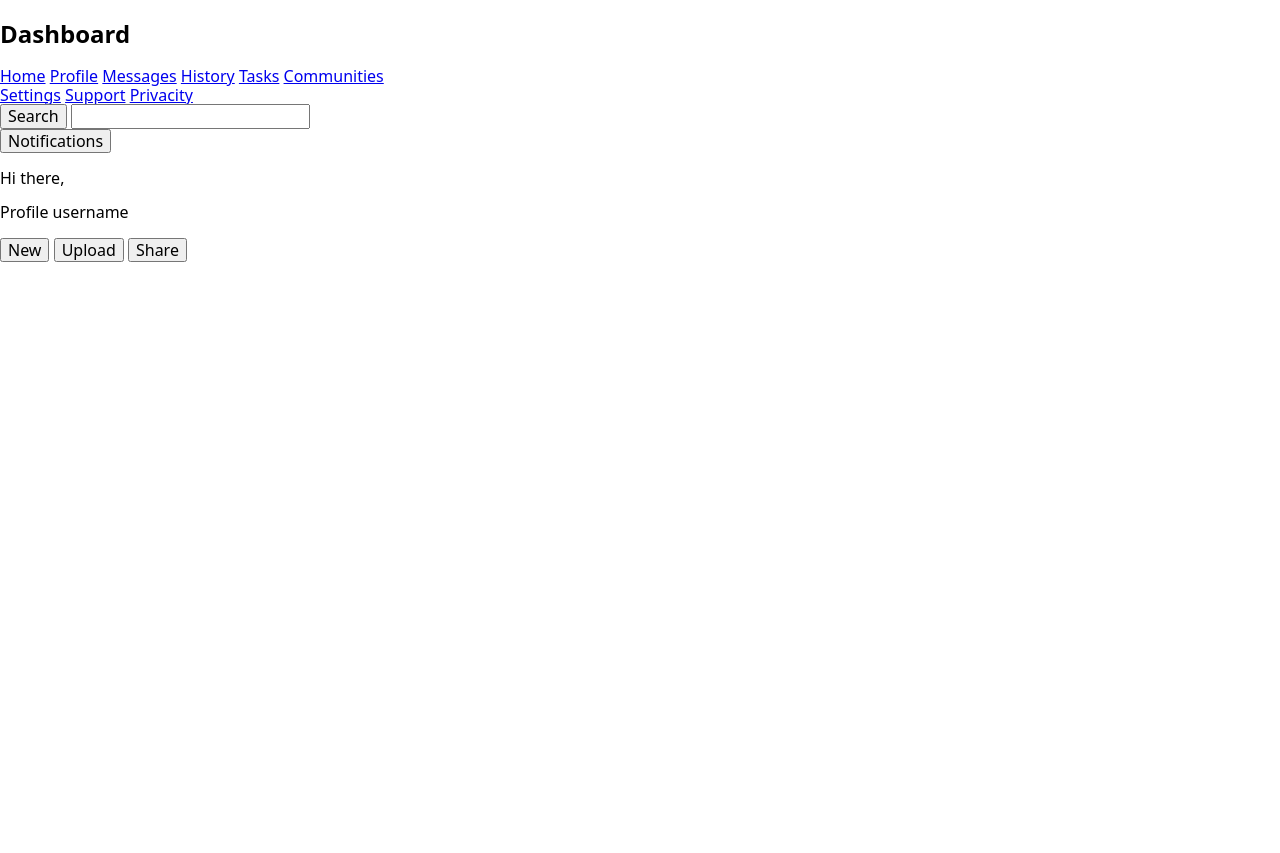
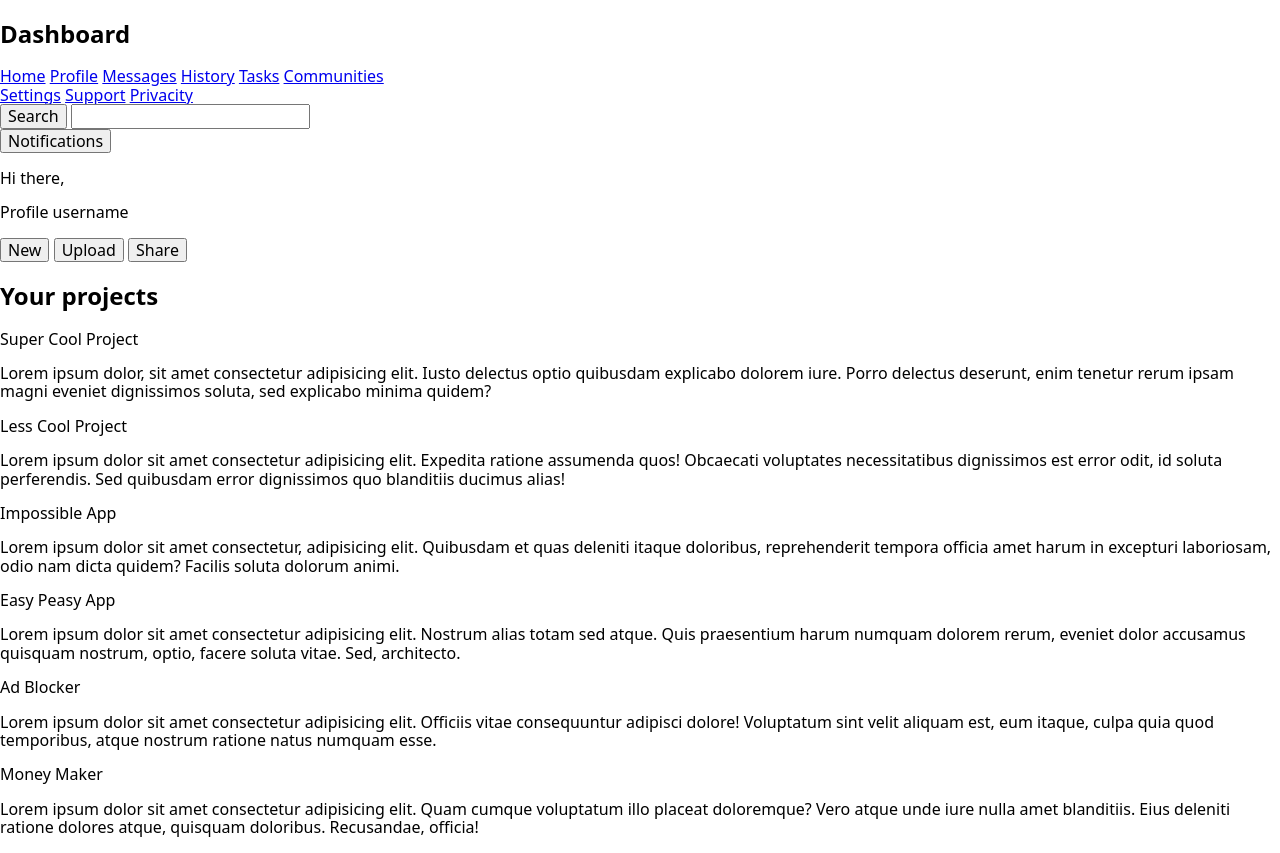
Before and after one commit to It-is-Michel/Odin-Admin-Dashboard, a website: page index.html in a window 1280 px wide. Before the commit the page ends 800 px from the top, so only its background shows below. Drawn offline with nearby package versions, Linux system fonts and the light colour scheme.

Commit message:
feat: Add projects section

```diff
--- a/index.html
+++ b/index.html
@@ -62,6 +62,42 @@
 
     <main class="main">
 
+      <section class="projects-section">
+
+        <h2>Your projects</h2>
+
+        <article class="project-article">
+          <header class="project-article__header">Super Cool Project</header>
+          <p class="project-article__description">Lorem ipsum dolor, sit amet consectetur adipisicing elit. Iusto delectus optio quibusdam explicabo dolorem iure. Porro delectus deserunt, enim tenetur rerum ipsam magni eveniet dignissimos soluta, sed explicabo minima quidem?</p>
+        </article>
+
+        <article class="project-article">
+          <header class="project-article__header">Less Cool Project</header>
+          <p class="project-article__description">Lorem ipsum dolor sit amet consectetur adipisicing elit. Expedita ratione assumenda quos! Obcaecati voluptates necessitatibus dignissimos est error odit, id soluta perferendis. Sed quibusdam error dignissimos quo blanditiis ducimus alias!</p>
+        </article>
+
+        <article class="project-article">
+          <header class="project-article__header">Impossible App</header>
+          <p class="project-article__description">Lorem ipsum dolor sit amet consectetur, adipisicing elit. Quibusdam et quas deleniti itaque doloribus, reprehenderit tempora officia amet harum in excepturi laboriosam, odio nam dicta quidem? Facilis soluta dolorum animi.</p>
+        </article>
+
+        <article class="project-article">
+          <header class="project-article__header">Easy Peasy App</header>
+          <p class="project-article__description">Lorem ipsum dolor sit amet consectetur adipisicing elit. Nostrum alias totam sed atque. Quis praesentium harum numquam dolorem rerum, eveniet dolor accusamus quisquam nostrum, optio, facere soluta vitae. Sed, architecto.</p>
+        </article>
+
+        <article class="project-article">
+          <header class="project-article__header">Ad Blocker</header>
+          <p class="project-article__description">Lorem ipsum dolor sit amet consectetur adipisicing elit. Officiis vitae consequuntur adipisci dolore! Voluptatum sint velit aliquam est, eum itaque, culpa quia quod temporibus, atque nostrum ratione natus numquam esse.</p>
+        </article>
+
+        <article class="project-article">
+          <header class="project-article__header">Money Maker</header>
+          <p class="project-article__description">Lorem ipsum dolor sit amet consectetur adipisicing elit. Quam cumque voluptatum illo placeat doloremque? Vero atque unde iure nulla amet blanditiis. Eius deleniti ratione dolores atque, quisquam doloribus. Recusandae, officia!</p>
+        </article>
+
+      </section>
+
     </main>
 
   </div>
```
